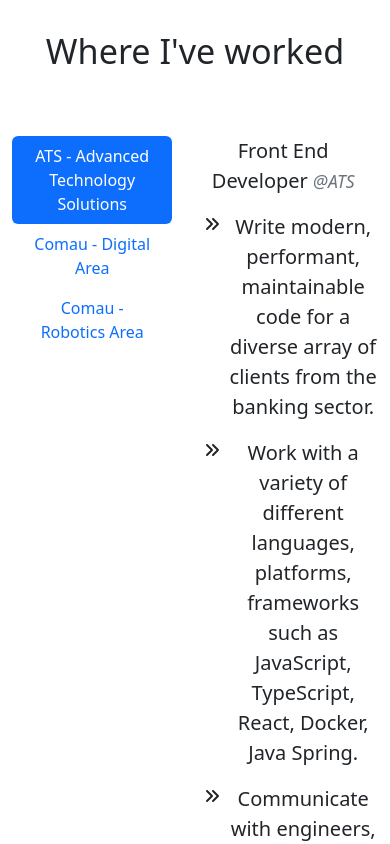
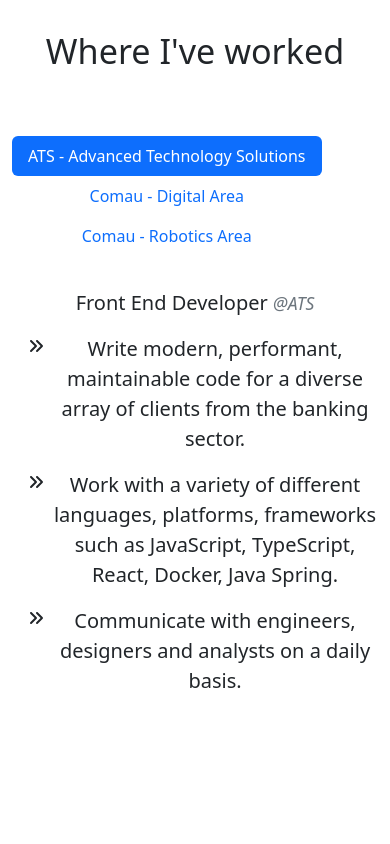
Before and after one commit to ChrisArru/react-portfolio, a React (Create React App) app: page / in a window 390 px wide. Shown: the part 3800-4644 px from the top of the page. Built offline with nearby package versions, Linux system fonts and the light colour scheme.

Commit message:
fix: work section mobile view

```diff
--- a/src/views/Work.js
+++ b/src/views/Work.js
@@ -16,10 +16,10 @@
         <div class="row justify-content-md-center">
           <div
             style={{ justifyContent: "center" }}
-            class="d-flex align-items-start"
+            className={`${style["work-container"]} d-flex align-items-start`}
           >
             <div
-              class="nav flex-column nav-pills me-3"
+              className={`${style["work-titles"]} nav flex-column nav-pills me-3`}
               id="v-pills-tab"
               role="tablist"
               aria-orientation="vertical"
--- a/src/views/Work.module.css
+++ b/src/views/Work.module.css
@@ -2,3 +2,14 @@
   font-size: 0.875em;
   color: #6c757d;
 }
+
+@media screen and (max-width: 600px) {
+  .work-container {
+    flex-direction: column;
+    align-self: center;
+  }
+
+  .work-titles {
+    margin-bottom: 2rem;
+  }
+}
```
